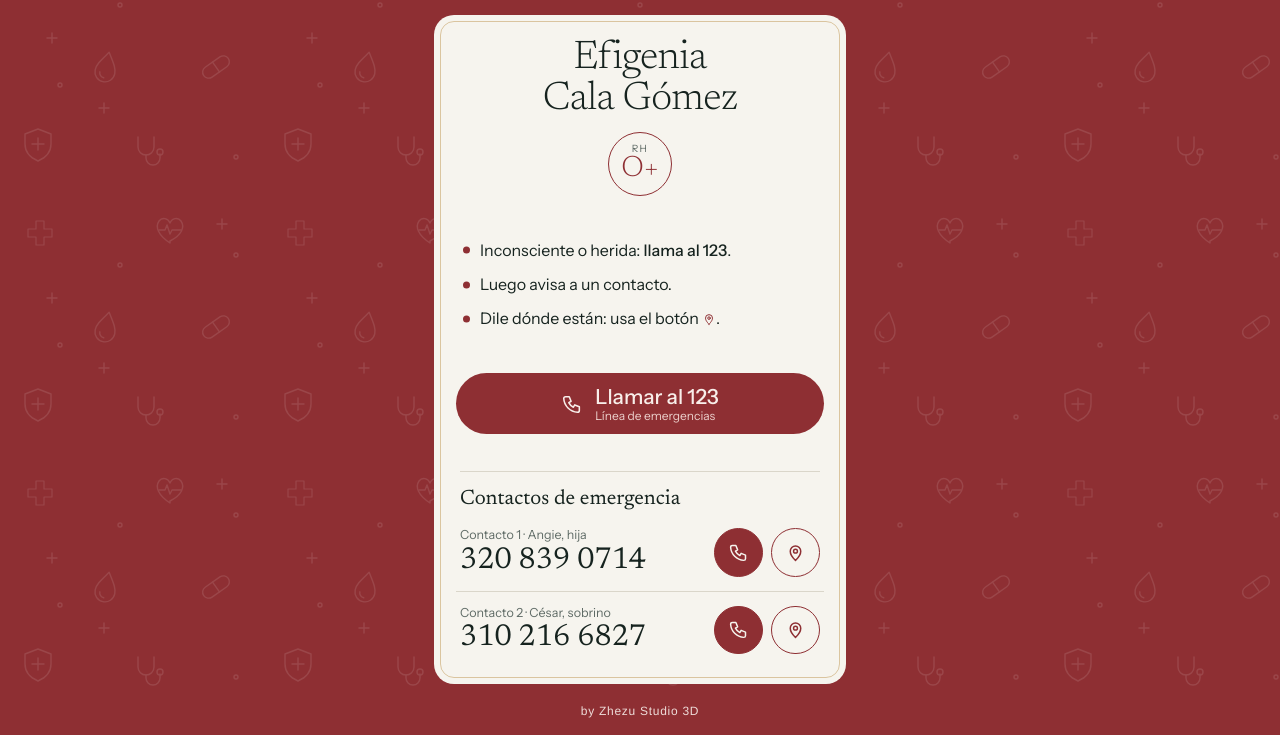
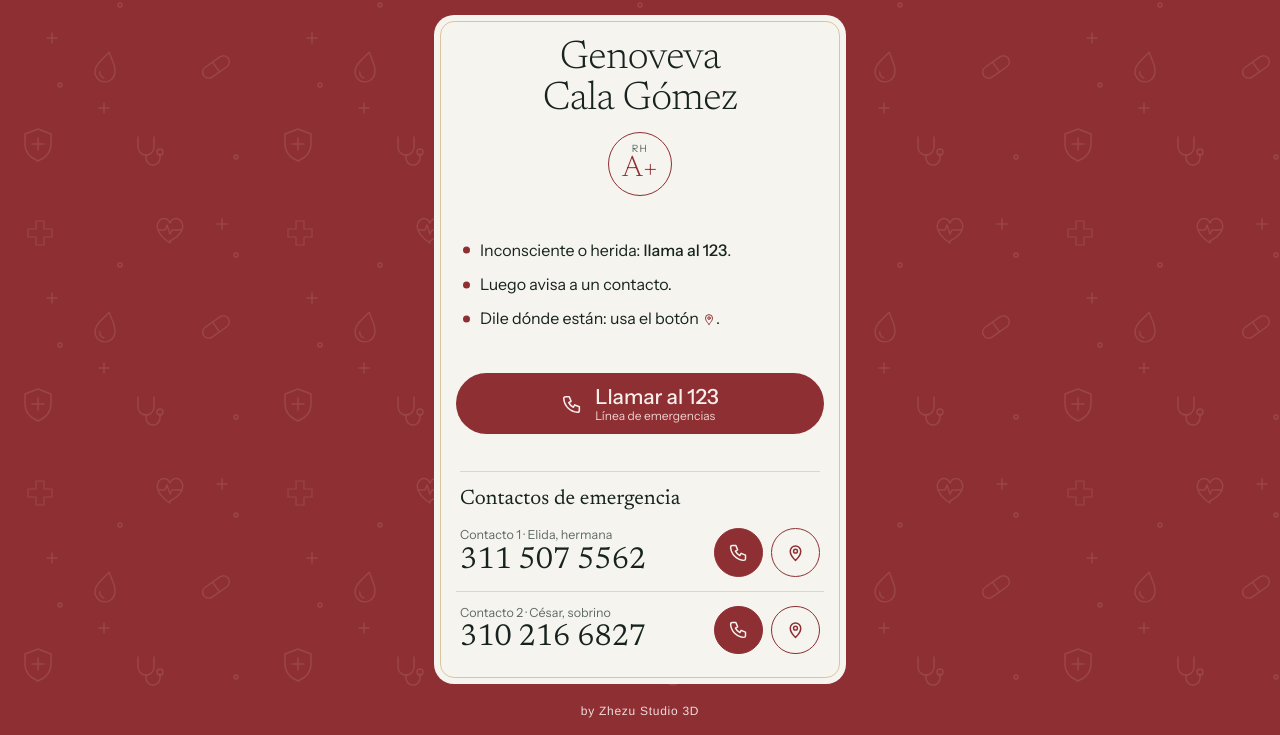
Before and after one commit to ZhezuStudio3D/emergencia-info, a plain HTML site: page Genoveva_cala/index.html in a window 1280 px wide. Shown: the part 65-800 px from the top of the page. Drawn offline with Linux system fonts and the light colour scheme.

Commit message:
Update index.html

```diff
--- a/Genoveva_cala/index.html
+++ b/Genoveva_cala/index.html
@@ -5,7 +5,7 @@
 <meta name="viewport" content="width=device-width, initial-scale=1, viewport-fit=cover">
 <meta name="robots" content="noindex, nofollow">
 <meta name="theme-color" content="#8E2F33">
-<title>Información de emergencia · Efigenia Cala Gómez</title>
+<title>Información de emergencia · Genoveva Cala Gómz</title>
 <link rel="preconnect" href="https://fonts.googleapis.com">
 <link rel="preconnect" href="https://fonts.gstatic.com" crossorigin>
 <link href="https://fonts.googleapis.com/css2?family=Newsreader:ital,opsz,wght@0,6..72,300;0,6..72,400;1,6..72,300;1,6..72,400&family=Instrument+Sans:wght@400;500&display=swap" rel="stylesheet">
@@ -115,8 +115,8 @@ h2.name{text-align:center;font-size:clamp(30px,5dvh,42px)}
 
 <main class="card">
   <div class="id">
-    <h2 class="name">Efigenia<br>Cala Gómez</h2>
-    <div class="medal" role="img" aria-label="Grupo sanguíneo O positivo"><small>RH</small><b>O+</b></div>
+    <h2 class="name">Genoveva<br>Cala Gómez</h2>
+    <div class="medal" role="img" aria-label="Grupo sanguíneo A positivo"><small>RH</small><b>A+</b></div>
   </div>
 
   <ul class="steps">
@@ -133,8 +133,8 @@ h2.name{text-align:center;font-size:clamp(30px,5dvh,42px)}
   <section class="contacts">
   <p class="label">Contactos de emergencia</p>
   <div class="contact">
-    <div class="who"><small>Contacto 1 · Angie, hija</small><b>320 839 0714</b></div>
-    <a class="btn call" href="tel:+573208390714" aria-label="Llamar a Angie"><svg viewBox="0 0 24 24" fill="none" stroke="currentColor" stroke-width="1.7" stroke-linecap="round" stroke-linejoin="round" aria-hidden="true"><path d="M5 4h4l2 5-2.5 1.5a11 11 0 0 0 5 5L15 13l5 2v4a2 2 0 0 1-2 2A16 16 0 0 1 3 6a2 2 0 0 1 2-2"/></svg></a>
+    <div class="who"><small>Contacto 1 · Elida, hermana</small><b>311 507 5562</b></div>
+    <a class="btn call" href="tel:+573115075562" aria-label="Llamar a Angie"><svg viewBox="0 0 24 24" fill="none" stroke="currentColor" stroke-width="1.7" stroke-linecap="round" stroke-linejoin="round" aria-hidden="true"><path d="M5 4h4l2 5-2.5 1.5a11 11 0 0 0 5 5L15 13l5 2v4a2 2 0 0 1-2 2A16 16 0 0 1 3 6a2 2 0 0 1 2-2"/></svg></a>
     <button class="btn wa" type="button" data-num="573208390714" aria-label="Enviar mi ubicación a Angie por WhatsApp"><svg viewBox="0 0 24 24" fill="none" stroke="currentColor" stroke-width="1.7" stroke-linecap="round" stroke-linejoin="round" aria-hidden="true"><path d="M12 21s-6-5.6-6-10.5a6 6 0 0 1 12 0C18 15.4 12 21 12 21z"/><circle cx="12" cy="10.5" r="2.2"/></svg></button>
   </div>
   <div class="contact">
@@ -145,7 +145,7 @@ h2.name{text-align:center;font-size:clamp(30px,5dvh,42px)}
   </section>
 
   <!--
-  PENDIENTE (aprobación de Efigenia). Esta página es pública: muestra solo lo que ella autorice.
+  PENDIENTE (aprobación de GENOVEVA). Esta página es pública: muestra solo lo que ella autorice.
   Alergias a medicamentos · Condiciones o medicación importante · EPS
   -->
 </main>
@@ -155,7 +155,7 @@ h2.name{text-align:center;font-size:clamp(30px,5dvh,42px)}
 
 <script>
 (function(){
-  var intro='Hola, encontré a Efigenia y necesita ayuda. ';
+  var intro='Hola, encontré a Genoveva y necesita ayuda. ';
   document.querySelectorAll('.wa').forEach(function(btn){
     function go(text){btn.disabled=false;location.href='https://wa.me/'+btn.dataset.num+'?text='+encodeURIComponent(text)}
     btn.addEventListener('click',function(){
```
